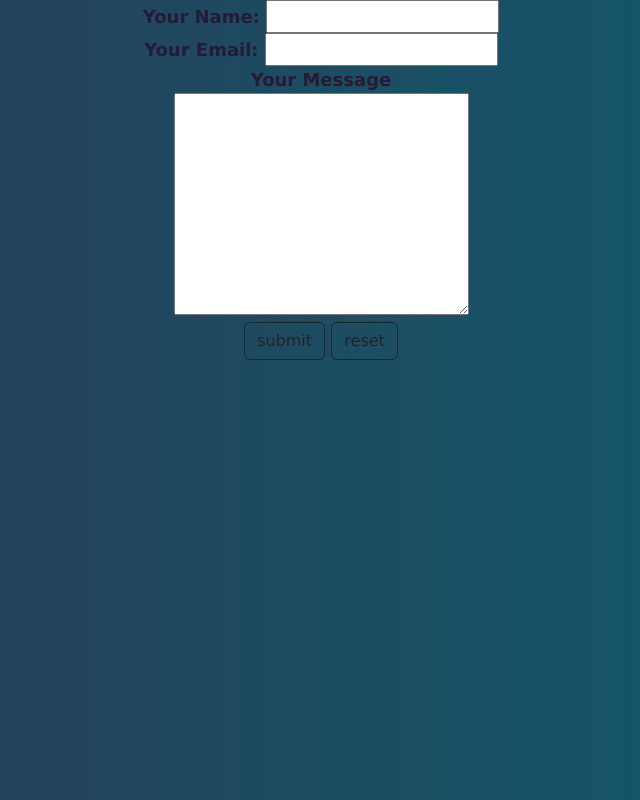
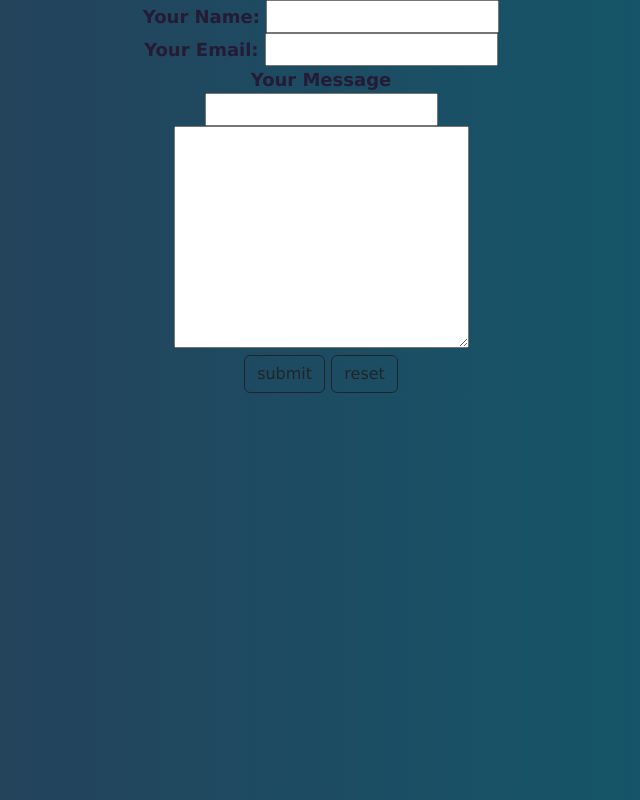
Before and after one commit to joyboy7867/protfo-card, a plain HTML site: page mail.html in a window 1280 px wide. Shown: the whole page, without its empty margins (319-959 px from the left). Drawn offline with nearby package versions, Linux system fonts and the light colour scheme.

Commit message:
Update mail.html

```diff
--- a/mail.html
+++ b/mail.html
@@ -16,7 +16,7 @@
         <label>Your Email:</label>
         <input type="email"name="your mail"value=""><br>
         <label>Your Message</label><br>
-
+        <input type="text"name="text1"value=""><br>
         <textarea name="Message" id="" cols="30" rows="8"></textarea><br>
         <button class="btn btn-outline-dark" type="submit">submit</button>
         <button class="btn btn-outline-dark" type="reset">reset</button>
```
